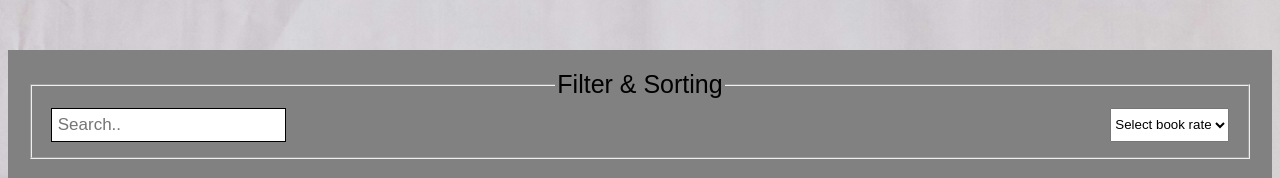
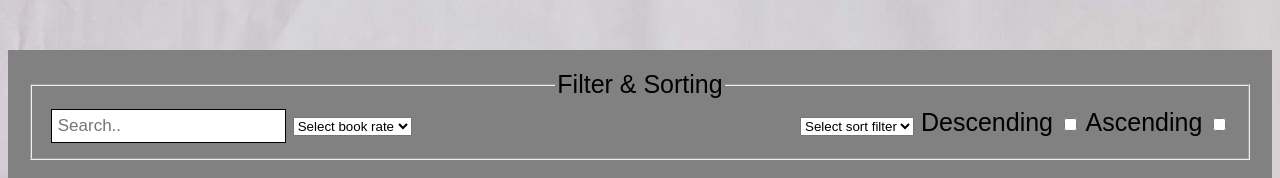
Before and after one commit to yePavel/Crud-II, a plain HTML site: page index.html in a window 1280 px wide. Shown: the part 103-281 px from the top of the page. Drawn offline with Linux system fonts and the light colour scheme.

Commit message:
Add onSetSortBy()

```diff
--- a/css/books.css
+++ b/css/books.css
@@ -33,7 +33,7 @@ form {
     margin: 20px 0;
 }
 
-.search-by {
+fieldset {
     display: flex;
     justify-content: space-between;
 }
@@ -43,6 +43,7 @@ form {
     border: 1px solid black;
     font-size: 17px;
 }
+
 
 table {
     align-self: center;
--- a/index.html
+++ b/index.html
@@ -17,6 +17,8 @@
 
             <div class="search-by">
                 <input oninput="onBookFilter()" type="search" placeholder="Search.." class="search">
+                <!-- <button onclick="onClearFilter()">X</button> -->
+
                 <select class="rating" onchange="onBookFilter()">
                     <option value="">Select book rate</option>
                     <option value="1">1</option>
@@ -25,6 +27,24 @@
                     <option value="4">4</option>
                     <option value="5">5</option>
                 </select>
+            </div>
+
+            <div class="sortBy" onchange="onSetSortBy()">
+                <select class="sort">
+                    <option value="">Select sort filter</option>
+                    <option value="title">Title</option>
+                    <option value="price">Price</option>
+                    <option value="rating">Rating</option>
+                </select>
+
+                <label>
+                    <span>Descending</span>
+                    <input class="sort-desc" type="checkbox" oninput="onSetSortBy()">
+                </label>
+                <label>
+                    <span>Ascending</span>
+                    <input class="sort-asce" type="checkbox" oninput="onSetSortBy()">
+                </label>
             </div>
 
         </fieldset>
--- a/js/book.controller.js
+++ b/js/book.controller.js
@@ -4,6 +4,7 @@
 
 const gQueryOptions = {
     filterBy: { txt: '', minRate: '' },
+    sortBy: {}
 }
 
 function onInit() {
@@ -86,12 +87,25 @@ function onBookFilter() {
     render()
 }
 
-function onClearFilter() {
-    const elSearch = document.querySelector('.menu input')
-    elSearch.value = gQueryOptions.searchBy.txt = ''
+function onSetSortBy() {
+    const elSortBy = document.querySelector('.sort')
+
+    gQueryOptions.sortBy = elSortBy.value
 
     render()
 }
+
+// function onClearFilter() {
+//     const elSearch = document.querySelector('.search-by > input')
+//     const elSortByRate = document.querySelector('.search-by >.rating')
+//     console.log('elSearch:', elSearch)
+//     console.log('elSortByRate:', elSortByRate)
+
+//     gQueryOptions.filterBy.txt = elSearch.innerText = ''
+//     gQueryOptions.filterBy.minRate = elSortByRate.innerText = ''
+
+//     render()
+// }
 
 function userMsg(msg, mode) {
     const elMsg = document.querySelector('.alert-msg')
--- a/js/services/book.service.js
+++ b/js/services/book.service.js
@@ -6,8 +6,19 @@ _createBooks()
 
 function getBooks(options = {}) {
     if (!options.filterBy) return gBooks
+    var books = _filterBooks(options.filterBy)
 
-    var books = _filterBooks(options.filterBy)
+    if (options.sortBy === 'title') {
+        books.sort((book1, book2) => book1.title.localeCompare(book2.title))
+    }
+
+    else if (options.sortBy === 'price') {
+        books.sort((book1, book2) => book1.price - book2.price)
+    }
+
+    else if (options.sortBy === 'rating') {
+        books.sort((book1, book2) => book1.rate - book2.rate)
+    }
 
     return books
 }
@@ -50,7 +61,7 @@ function getStats() {
     return stats
 }
 
-// private func
+// private func ~~~~~~~~~~~~~~~~~~~~~~~~~~~~~~~~~~~~~~~~~~~~~~~~~~~~~~~~~~~
 
 function _createBooks() {
     gBooks = loadFromStorage(STORAGE_KEY)
```
